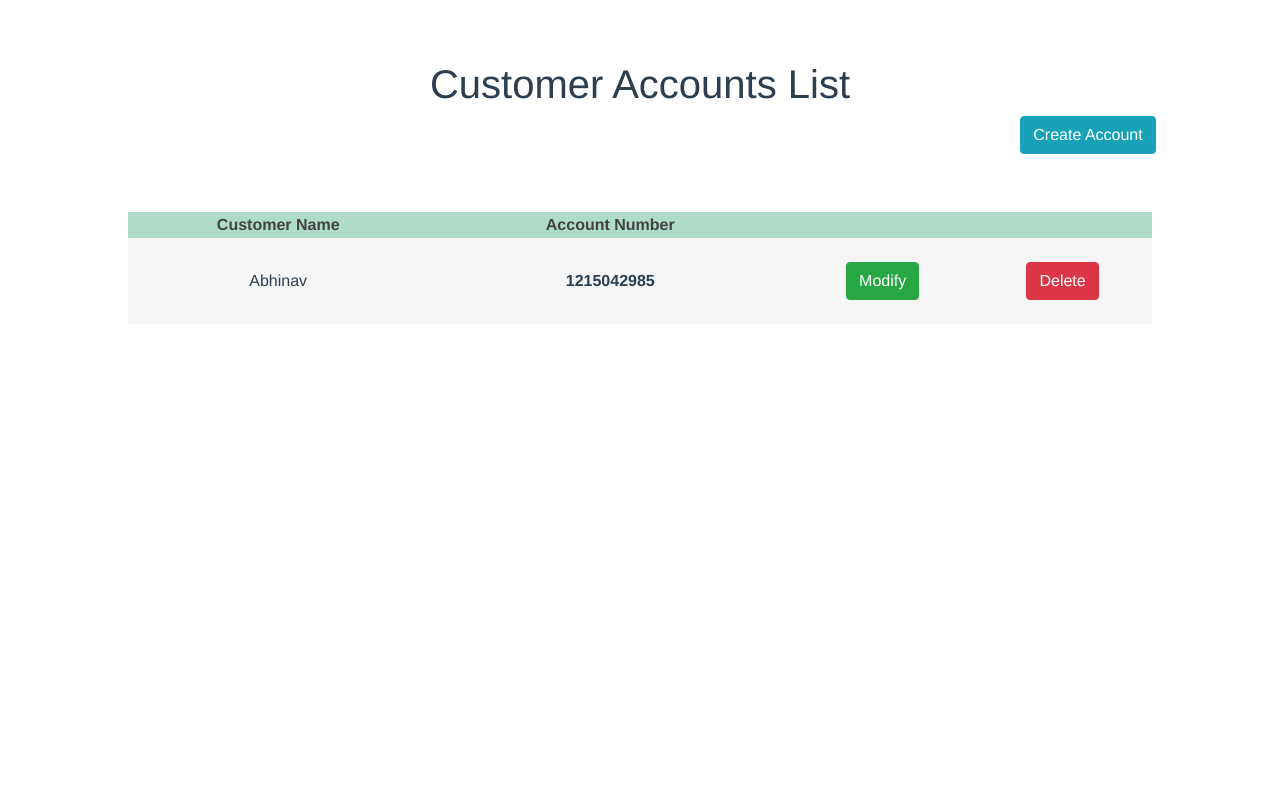
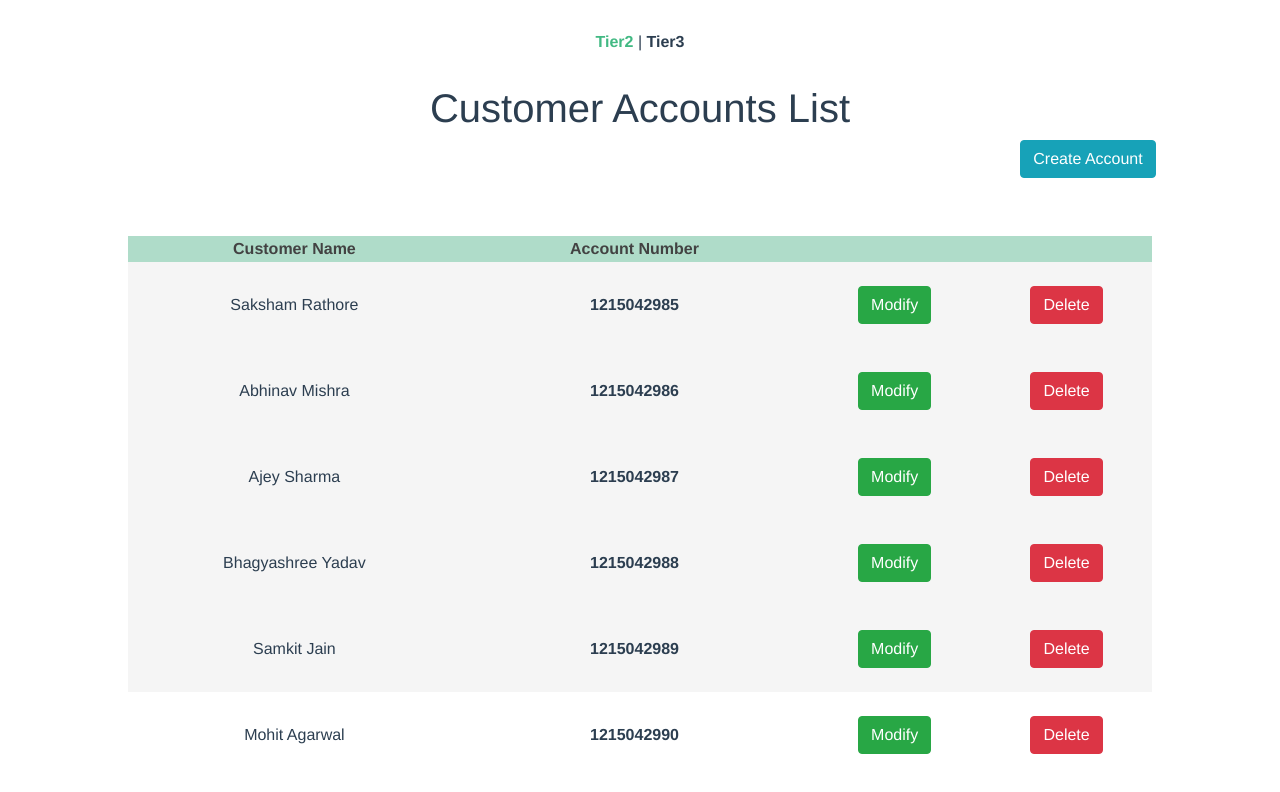
Before and after one commit to abhinav3004/Tier-2, a Vue app: page /about in a window 1280 px wide. Shown: the top 792 px of the page. Built offline with nearby package versions, Linux system fonts and the light colour scheme.

Commit message:
manager and managerAccountDetails views added

```diff
--- a/src/App.vue
+++ b/src/App.vue
@@ -1,8 +1,8 @@
 <template>
   <div id="app">
     <div id="nav">
-     <!-- <router-link to="/">Home</router-link> |
-      <router-link to="/about">About</router-link> !-->
+     <router-link to="/about">Tier2</router-link> |
+      <router-link to="/manager">Tier3</router-link>
     </div>
     <router-view/>
   </div>
--- a/src/components/HelloWorld.vue
+++ b/src/components/HelloWorld.vue
@@ -34,6 +34,11 @@
 <script>
 export default {
   name: 'HelloWorld',
+  methods: {
+    alertMsg: function (event) {
+      alert('Do you want to delete this Account?');
+    },
+  },
   props: {
     msg: String,
   },
--- a/src/main.js
+++ b/src/main.js
@@ -1,22 +1,21 @@
 import Vue from 'vue';
+import BootstrapVue from 'bootstrap-vue';
 import App from './App.vue';
+//import AccountDetails from './views/AccountDetails.vue';
 import router from './router';
 import store from './store';
 import 'bootstrap/dist/css/bootstrap.css';
 import 'bootstrap-vue/dist/bootstrap-vue.css';
-//import 'bootstrap-vue/dist/css/bootstrap.min.css';
-import BootstrapVue from 'bootstrap-vue';
+
 
 Vue.use(BootstrapVue);
 Vue.config.productionTip = false;
 
-new Vue({
+vm1=new Vue({
+  data: {
+    title:'bharti'
+   },
   router,
   store,
-  methods: {
-    alertMsg: function (event) {
-      alert('Do you want to delete this Account?');
-    }
-  },
   render: h => h(App),
 }).$mount('#app');
--- a/src/router.js
+++ b/src/router.js
@@ -17,18 +17,23 @@ export default new Router({
     {
       path: '/about',
       name: 'about',
-      // route level code-splitting
-      // this generates a separate chunk (about.[hash].js) for this route
-      // which is lazy-loaded when the route is visited.
       component: () => import(/* webpackChunkName: "about" */ './views/About.vue'),
     },
     {
       path: '/accountdetails',
       name: 'accountdetails',
-      // route level code-splitting
-      // this generates a separate chunk (about.[hash].js) for this route
-      // which is lazy-loaded when the route is visited.
       component: () => import(/* webpackChunkName: "about" */ './views/AccountDetails.vue'),
     },
+    {
+      path: '/manageraccountdetails',
+      name: 'manageraccountdetails',
+      component: () => import(/* webpackChunkName: "about" */ './views/ManagerDetails.vue'),
+    },
+    {
+      path: '/manager',
+      name: 'manager',
+      component: () => import(/* webpackChunkName: "about" */ './views/Manager.vue'),
+    },
+
   ],
 });
--- a/src/views/About.vue
+++ b/src/views/About.vue
@@ -14,18 +14,90 @@
       </thead>
       <tbody>
         <tr>
-       <td>Abhinav</td>
+       <td>Saksham Rathore</td>
        <td>
           <div id="nav">
            <router-link to="/accountdetails">1215042985</router-link>
             </div>
             <router-view/>
+
         </td>
        <td><b-button variant="success">Modify</b-button></td>
        <td><b-button v-on:click="alertMsg()" variant="danger">Delete</b-button></td>
         </tr>
+          <tr>
+       <td>Abhinav Mishra</td>
+       <td>
+          <div id="nav">
+           <router-link to="/accountdetails">1215042986</router-link>
+            </div>
+            <router-view/>
+
+        </td>
+       <td><b-button variant="success">Modify</b-button></td>
+       <td><b-button v-on:click="alertMsg()" variant="danger">Delete</b-button></td>
+        </tr>
+          <tr>
+       <td>Ajey Sharma</td>
+       <td>
+          <div id="nav">
+           <router-link to="/accountdetails">1215042987</router-link>
+            </div>
+            <router-view/>
+
+        </td>
+       <td><b-button variant="success">Modify</b-button></td>
+       <td><b-button v-on:click="alertMsg()" variant="danger">Delete</b-button></td>
+        </tr>
+          <tr>
+       <td>Bhagyashree Yadav</td>
+       <td>
+          <div id="nav">
+           <router-link to="/accountdetails">1215042988</router-link>
+            </div>
+            <router-view/>
+
+        </td>
+       <td><b-button variant="success">Modify</b-button></td>
+       <td><b-button v-on:click="alertMsg()" variant="danger">Delete</b-button></td>
+        </tr>  <tr>
+       <td>Samkit Jain</td>
+       <td>
+          <div id="nav">
+           <router-link to="/accountdetails">1215042989</router-link>
+            </div>
+            <router-view/>
+
+        </td>
+       <td><b-button variant="success">Modify</b-button></td>
+       <td><b-button v-on:click="alertMsg()" variant="danger">Delete</b-button></td>
+        </tr>
+        <td>Mohit Agarwal</td>
+       <td>
+          <div id="nav">
+           <router-link to="/accountdetails">1215042990</router-link>
+            </div>
+            <router-view/>
+
+        </td>
+       <td><b-button variant="success">Modify</b-button></td>
+       <td><b-button v-on:click="alertMsg()" variant="danger">Delete</b-button>
+       </td>
       </tbody>
     </table>
-     </div>
+ <ul id="example-2">
+  <p>{{ title }}</p>
 
+</ul>
+</div>
 </template>
+
+
+<!--<script>
+var example2 = new Vue({
+  el: '#example-2',
+  data: {
+   title:'bharti'
+  }
+})
+</script>!-->
--- a/src/views/AccountDetails.vue
+++ b/src/views/AccountDetails.vue
@@ -4,7 +4,7 @@
 <table style="width:50%">
   <tr>
     <th>Name:</th>
-    <td>Bill Gates</td>
+    <td>Abhinav Mishra</td>
   </tr>
   <tr>
     <th>Customer Account Id:</th>
--- a/src/views/Home.vue
+++ b/src/views/Home.vue
@@ -1,7 +1,5 @@
 <template>
   <div class="home">
-    <img alt="Vue logo" src="../assets/logo.png">
-    <HelloWorld msg="Welcome to Your Vue.js App"/>
   </div>
 </template>
 
--- /dev/null
+++ b/src/views/Manager.vue
@@ -0,0 +1,29 @@
+<template>
+  <div class="manager">
+    <h1>Tier-3 Home page</h1>
+    <button>Create Employee Id</button>
+    <table>
+      <thead>
+        <tr>
+          <th>Emp-Name</th>
+          <th>Emp-Account No.</th>
+          <th></th>
+          <th></th>
+        </tr>
+      </thead>
+      <tbody>
+        <tr>
+       <td>jimmy clark</td>
+        <td>
+          <div id="nav">
+           <router-link to="/manageraccountdetails">82828140241</router-link>
+            </div>
+            <router-view/>
+        </td>
+       <td><button>Modify</button> </td>
+       <td><button>Delete</button></td>
+        </tr>
+      </tbody>
+    </table>
+  </div>
+</template>
--- /dev/null
+++ b/src/views/ManagerDetails.vue
@@ -0,0 +1,35 @@
+<template>
+  <div class="manageraccountdetails">
+    <h1>Account Details</h1>
+<table style="width:100%">
+  <tr>
+    <th>Name:</th>
+    <td>jimmy clark</td>
+  </tr>
+  <tr>
+    <th>Customer Account Id:</th>
+    <td>5551771854</td>
+  </tr>
+  <tr>
+    <th>Contact Number:</th>
+    <td>350-224-5360</td>
+  </tr>
+  <tr>
+    <th>SSN:</th>
+    <td>374 234 2855</td>
+  </tr>
+   <tr>
+    <th>EmailId:</th>
+    <td>abc@gmail.com</td>
+  </tr>
+  <tr>
+    <th>Account Balance:</th>
+    <td>$10500</td>
+  </tr>
+   <tr>
+    <th>Account Type:</th>
+    <td>Checking</td>
+  </tr>
+</table>
+  </div>
+</template>
```
